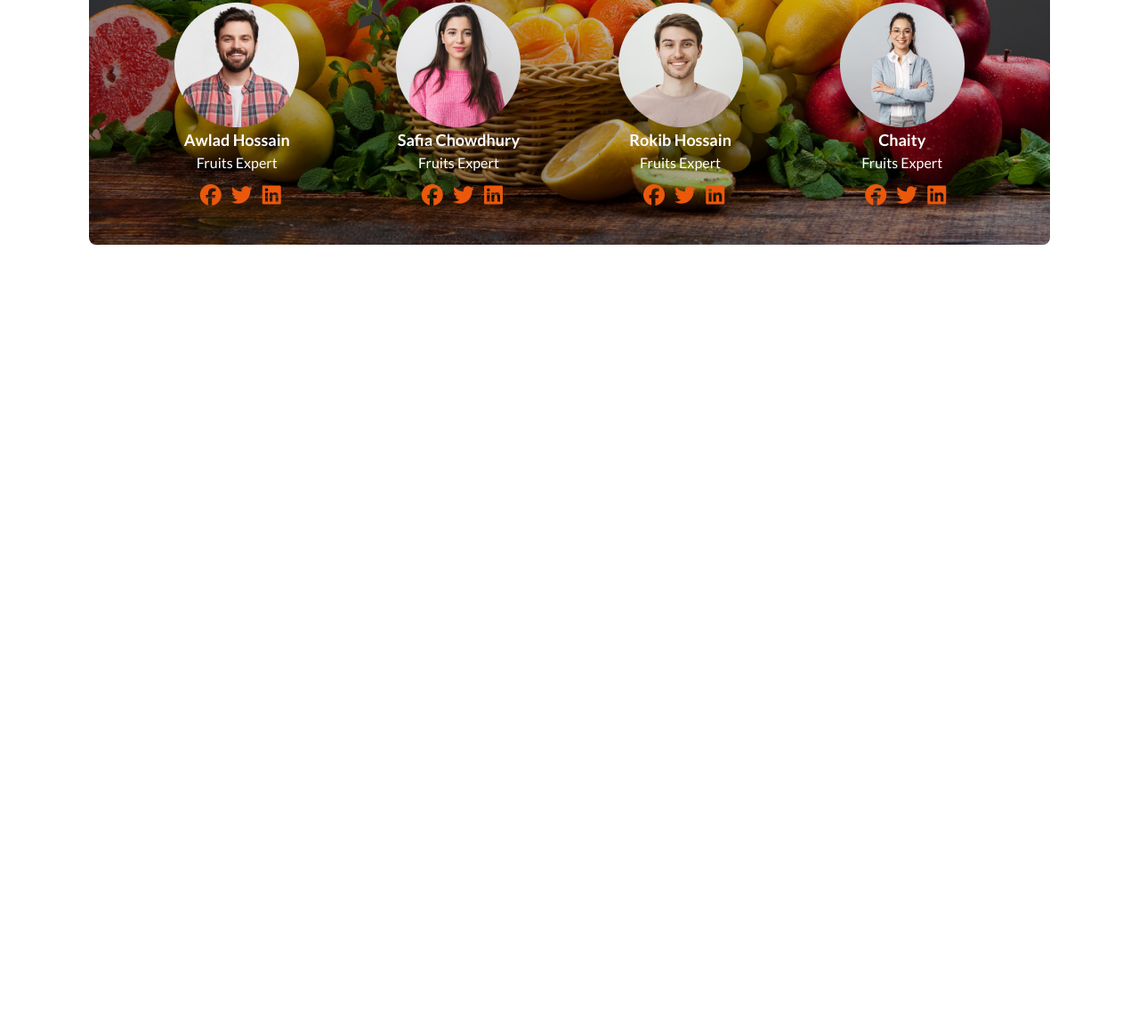
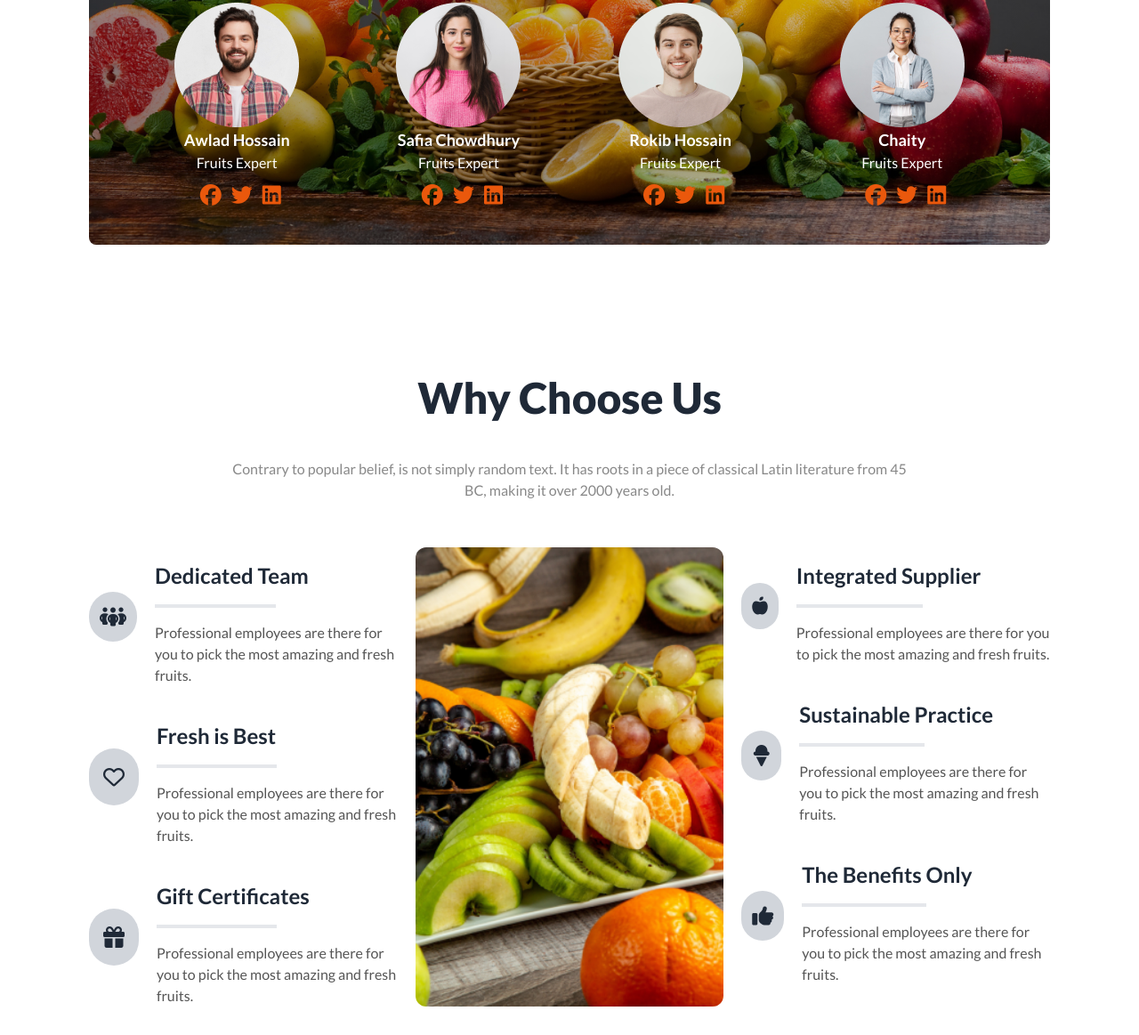
Before and after one commit to Muhammad-sefat/Responsive-fruit-shop, a plain HTML site: page index.html in a window 1280 px wide. Shown: the part 2088-3251 px from the top of the page at 89% size. Before the commit the page ends 2467 px from the top, so only its background shows below. Drawn offline with nearby package versions, Linux system fonts and the light colour scheme.

Commit message:
finish team section

```diff
--- a/index.html
+++ b/index.html
@@ -278,6 +278,81 @@
             </div>
 
         </section>
+
+        <section class="p-5 lg:mx-20">
+            <h2 class="text-5xl font-extrabold text-center px-5 py-6">Why Choose Us</h2>
+            <p class="lg:w-3/4 leading-normal text-[#888] mx-auto p-5 text-center mb-5">Contrary to popular belief, is not simply random text. It has roots in a piece of classical Latin literature from 45 BC, making it over 2000 years old.</p>
+
+            <div class="grid grid-cols-1 gap-5 md:grid-cols-2 lg:grid-cols-3">
+                <div>
+                    <div class="flex flex-col text-center md:flex-row md:text-left items-center gap-5 py-3">
+                        <i class="fa-solid fa-people-group bg-gray-300 text-2xl rounded-full border-0 p-3"></i>
+                        <div>
+                            <h4 class="text-2xl font-bold py-4">Dedicated Team</h4>
+                            <hr class="mx-auto md:mx-0 w-1/2 border-2">
+                            <p class="text-[#555] pt-4">Professional employees are there for you to pick the most amazing and fresh fruits.</p>
+                        </div>
+
+                    </div>
+
+                    <div class="flex flex-col text-center md:flex-row md:text-left items-center gap-5 py-3">
+                        <i class="fa-regular fa-heart  bg-gray-300 text-2xl rounded-full border-0 p-4"></i>
+                        <div>
+                            <h4 class="text-2xl font-bold py-4">Fresh is Best</h4>
+                            <hr class="mx-auto md:mx-0 w-1/2 border-2">
+                            <p class="text-[#555] pt-4">Professional employees are there for you to pick the most amazing and fresh fruits.</p>
+                        </div>
+
+                    </div>
+
+                    <div class="flex flex-col text-center md:flex-row md:text-left items-center gap-5 py-3">
+                        <i class="fa-solid fa-gift  bg-gray-300 text-2xl rounded-full border-0 p-4"></i>
+                        <div>
+                            <h4 class="text-2xl font-bold py-4">Gift Certificates</h4>
+                            <hr class="mx-auto md:mx-0 w-1/2 border-2">
+                            <p class="text-[#555] pt-4">Professional employees are there for you to pick the most amazing and fresh fruits.</p>
+                        </div>
+
+                    </div>
+
+                </div>
+                <div class="py-3">
+                    <img class="size-full object-cover rounded-xl" src="images/whychoose1.png">
+                </div>
+                <div>
+                    <div class="flex flex-col text-center md:flex-row md:text-left items-center gap-5 py-3">
+                        <i class="fa-solid fa-apple-whole  bg-gray-300 text-xl rounded-full border-0 p-3"></i>
+                        <div>
+                            <h4 class="text-2xl font-bold py-4">Integrated Supplier</h4>
+                            <hr class="mx-auto md:mx-0 w-1/2 border-2">
+                            <p class="text-[#555] pt-4">Professional employees are there for you to pick the most amazing and fresh fruits.</p>
+                        </div>
+
+                    </div>
+
+                    <div class="flex flex-col text-center md:flex-row md:text-left items-center gap-5 py-3">
+                        <i class="fa-solid fa-ice-cream  bg-gray-300 text-2xl rounded-full border-0 p-3"></i>
+                        <div>
+                            <h4 class="text-2xl font-bold py-4">Sustainable Practice</h4>
+                            <hr class="mx-auto md:mx-0 w-1/2 border-2">
+                            <p class="text-[#555] pt-4">Professional employees are there for you to pick the most amazing and fresh fruits.</p>
+                        </div>
+
+                    </div>
+
+                    <div class="flex flex-col text-center md:flex-row md:text-left items-center gap-5 py-3">
+                        <i class="fa-solid fa-thumbs-up  bg-gray-300 text-2xl rounded-full border-0 p-3"></i>
+                        <div>
+                            <h4 class="text-2xl font-bold py-4">The Benefits Only</h4>
+                            <hr class="mx-auto md:mx-0 w-1/2 border-2">
+                            <p class="text-[#555] pt-4">Professional employees are there for you to pick the most amazing and fresh fruits.</p>
+                        </div>
+
+                    </div>
+
+                </div>
+            </div>
+        </section>
     </main>
     <footer></footer>
 </body>
```
